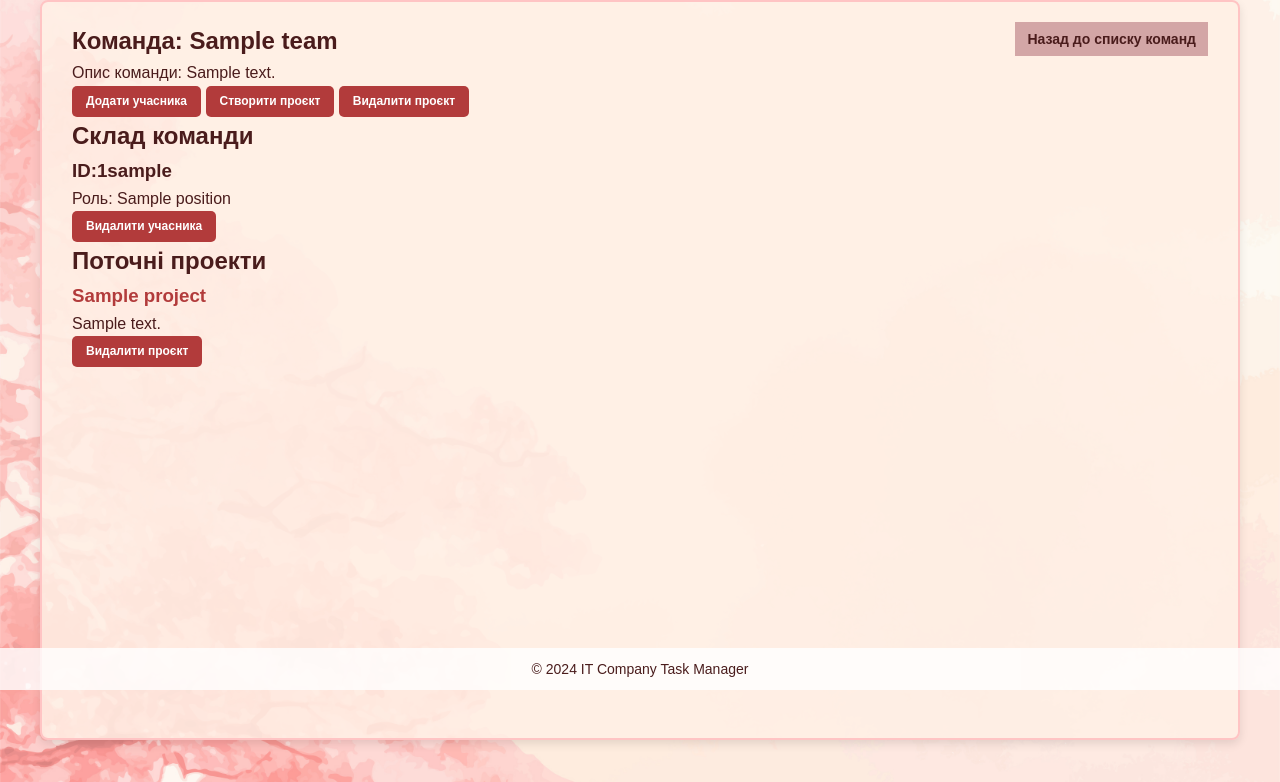
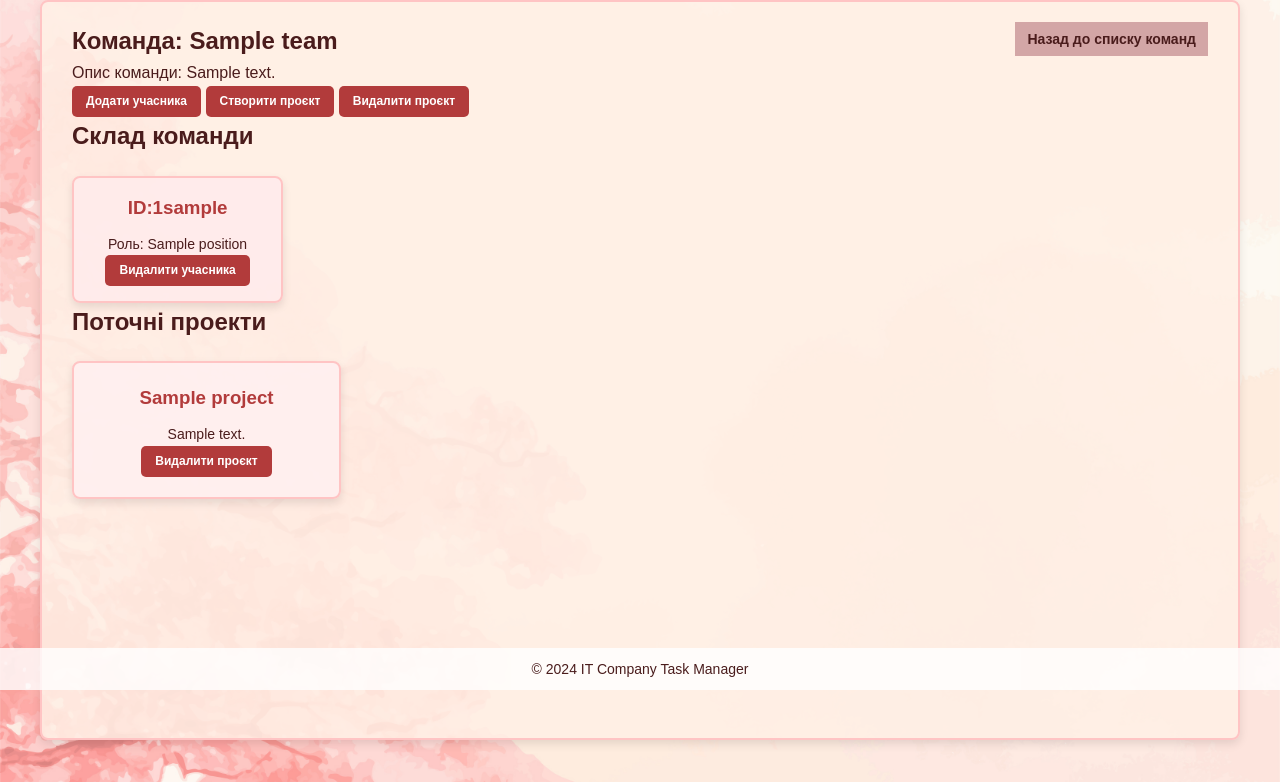
Before and after one commit to b4oody/task-track-manager, a Django app: page /profile/team/1/ in a window 1280 px wide. Shown: the part 110-892 px from the top of the page. Run offline with Django 5.2, Linux system fonts and the light colour scheme; tables that the repository leaves empty hold one stand-in row (values such as "Sample post").

Commit message:
feat: add styles for sections with members and projects

```diff
--- a/static/css/common_styles.css
+++ b/static/css/common_styles.css
@@ -575,3 +575,93 @@ form label {
         padding: 6px 10px; /* Зменшуємо відступи */
     }
 }
+
+
+
+/* Сітка для учасників */
+.team-members .member-list {
+    display: grid;
+    grid-template-columns: repeat(auto-fill, minmax(200px, 1fr)); /* Максимум 5 карток на рядок, з автоматичним розподілом */
+    gap: 20px; /* Відстань між картками */
+    margin-top: 20px;
+}
+
+/* Картки учасників */
+.member-card {
+    background-color: rgba(255, 235, 235, 0.95);
+    border: 2px solid #ffc4c4;
+    padding: 15px;
+    border-radius: 8px;
+    text-align: center;
+    box-shadow: 0 4px 8px rgba(0, 0, 0, 0.1);
+    transition: transform 0.2s, box-shadow 0.2s;
+    word-wrap: break-word; /* Дозволяє переносити довгі слова */
+    overflow-wrap: break-word; /* Забезпечує правильний перехід для довгих слів */
+    hyphens: auto; /* Автоматичне додавання переносів для довгих слів */
+}
+
+.member-card h3 {
+    color: #b23b3b;
+    margin-bottom: 10px;
+}
+
+.member-card p {
+    color: #4a1c1c;
+    font-size: 14px;
+}
+
+.member-card:hover {
+    transform: translateY(-5px);
+    box-shadow: 0 8px 15px rgba(0, 0, 0, 0.2);
+    border-color: #b23b3b;
+}
+
+
+/* Сітка для проектів */
+.team-projects .project-list {
+    display: grid;
+    grid-template-columns: repeat(auto-fill, minmax(250px, 1fr)); /* Задаємо мінімальний розмір для карток проектів */
+    gap: 20px; /* Відстань між картками */
+    margin-top: 20px;
+}
+
+/* Картки проектів */
+.project-item {
+     background-color: rgba(255, 240, 240, 0.95);
+    border: 2px solid #ffc4c4;
+    padding: 20px;
+    border-radius: 8px;
+    text-align: center;
+    box-shadow: 0 4px 8px rgba(0, 0, 0, 0.1);
+    transition: transform 0.2s, box-shadow 0.2s;
+    word-wrap: break-word; /* Дозволяє переносити довгі слова */
+    overflow-wrap: break-word; /* Забезпечує правильний перехід для довгих слів */
+    hyphens: auto; /* Автоматичне додавання переносів для довгих слів */
+}
+
+.project-item h3 {
+    color: #b23b3b;
+    margin-bottom: 10px;
+}
+
+.project-item p {
+    color: #4a1c1c;
+    font-size: 14px;
+}
+
+.project-item:hover {
+    transform: translateY(-5px);
+    box-shadow: 0 8px 15px rgba(0, 0, 0, 0.2);
+    border-color: #b23b3b;
+}
+
+
+@media (max-width: 768px) {
+    .team-members .member-list {
+        grid-template-columns: repeat(auto-fill, minmax(150px, 1fr)); /* 2-3 картки на малих екранах */
+    }
+
+    .team-projects .project-list {
+        grid-template-columns: repeat(auto-fill, minmax(200px, 1fr)); /* Картки проектів для менших екранів */
+    }
+}
```
